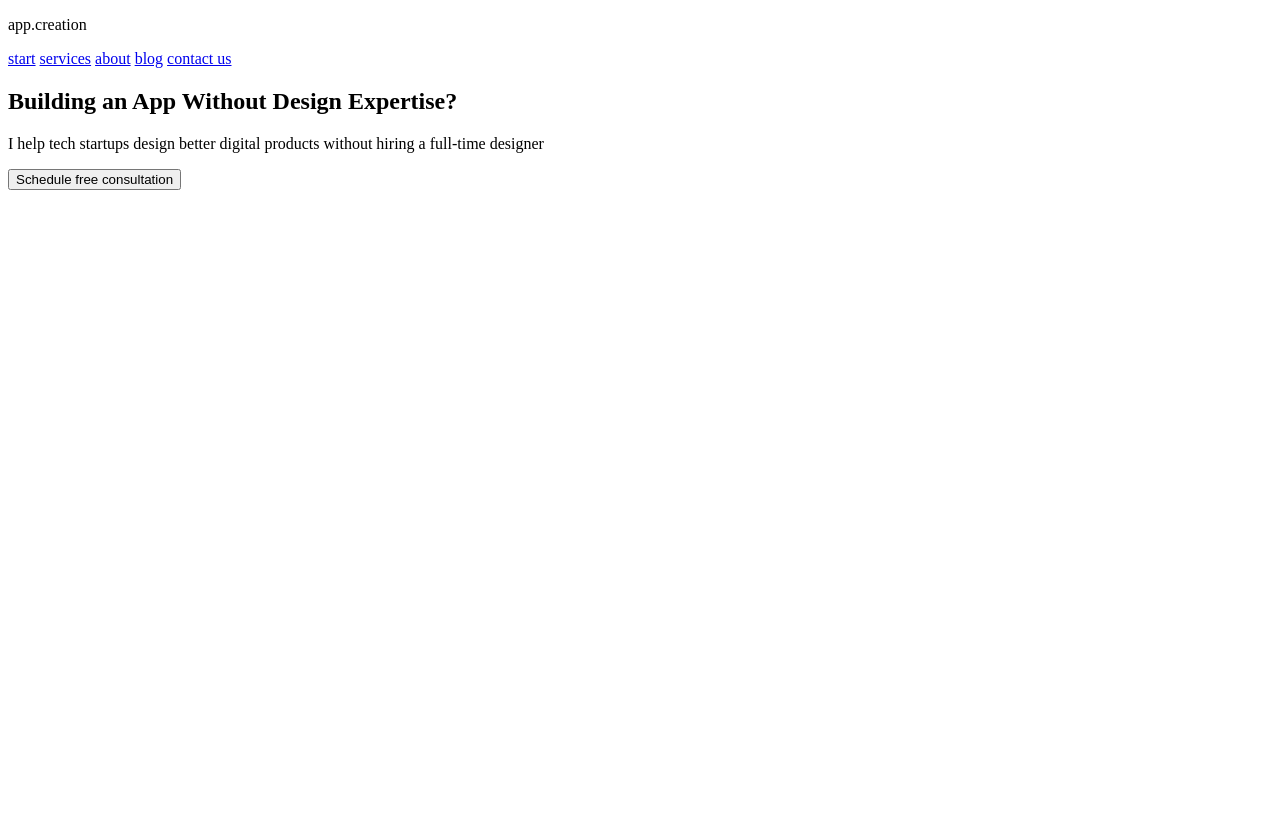
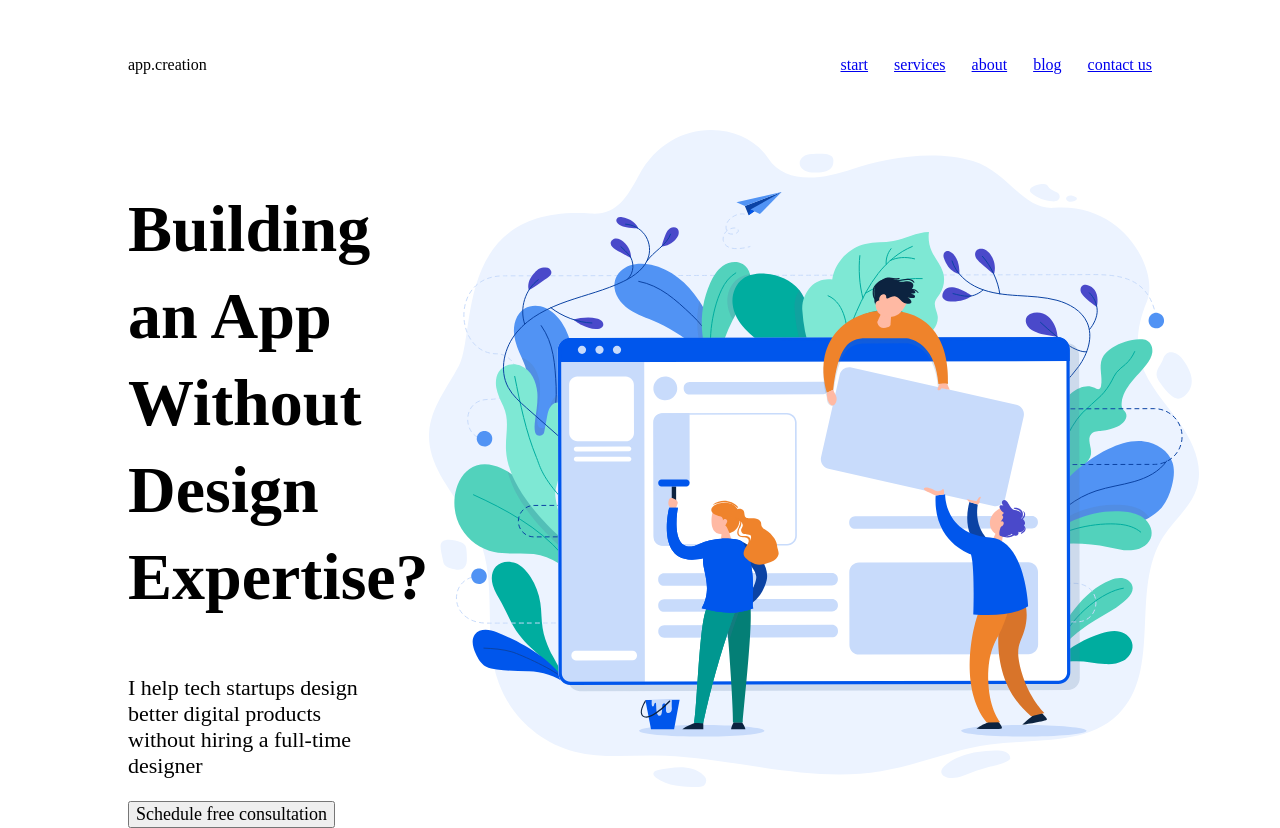
Before and after one commit to WebHeroSchool/sonya-magna-training, a plain HTML site: page index.html in a window 1280 px wide. Before the commit the page ends 800 px from the top, so only its background shows below. Drawn offline with Linux system fonts and the light colour scheme; a web font is replaced by a local one.

Commit message:
main site structure of css styles

```diff
--- a/index.html
+++ b/index.html
@@ -7,6 +7,7 @@
     <link rel="stylesheet" href="fonts/fonts.css">
   </head>
   <body>
+    <div class="body-wrapper">
       <header class="header">
         <div class="header-logo">
           <div class="header-logo__ellipse">
@@ -31,8 +32,9 @@
           <button class="content-main__button" type="button" name="button">Schedule free consultation</button>
         </main>
         <div class="content-picture">
-        <img class="content-picture" src="" alt="">
+          <img src="Frame.svg" alt="" class="content-picture">
         </div>
       </section>
+    </div>
   </body>
 </html>
--- a/styles.css
+++ b/styles.css
@@ -1,3 +1,49 @@
-p {
+body {
+  margin: 0;
+}
+.body-wrapper {
+  margin: auto;
+  width: 80%;
+}
+.header {
+  display: flex;
+  justify-content: space-between;
+}
+.header-logo {
+  padding: 40px 0;
+}
+.header-nav {
+  display: flex;
+  align-items: center;
+}
+.header-nav__link {
+  padding: 0 13px;
+}
+.header-nav__link:last-child {
+  padding-right: 0;
+}
+.content {
+  display: flex;
+  justify-content: space-between;
+}
+.content-main {
+  width: 37%;
+}
+.content-main__title {
   font-family: PT Serif Caption;
+  font-weight: bold;
+  font-size: 66px;
+  line-height: 87px;
 }
+.content-main__text {
+  width: 80%;
+  font-family: Roboto Regular;
+  font-size: 22px;
+  line-height: 26px;
+}
+.content-main__button {
+  font-family: Roboto Regular;
+  font-size: 18px;
+  line-height: 21px;
+  text-align: center;
+}
```
Also changed, not shown: Frame.svg (added). Lines whose indentation alone changed are shown as unchanged.
